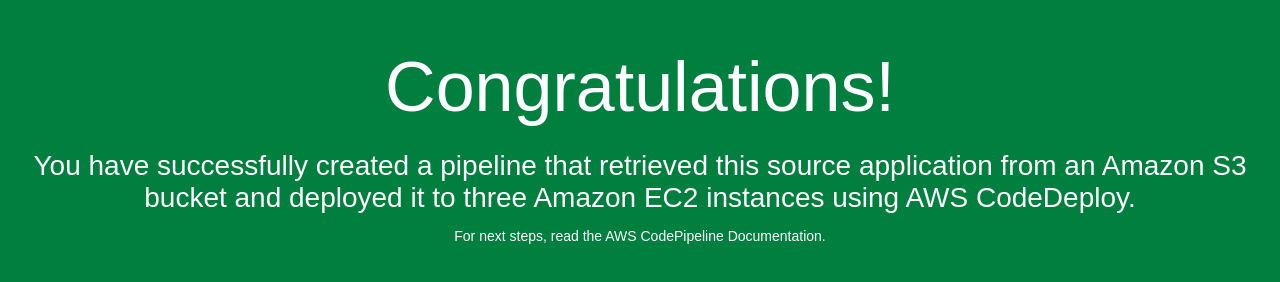
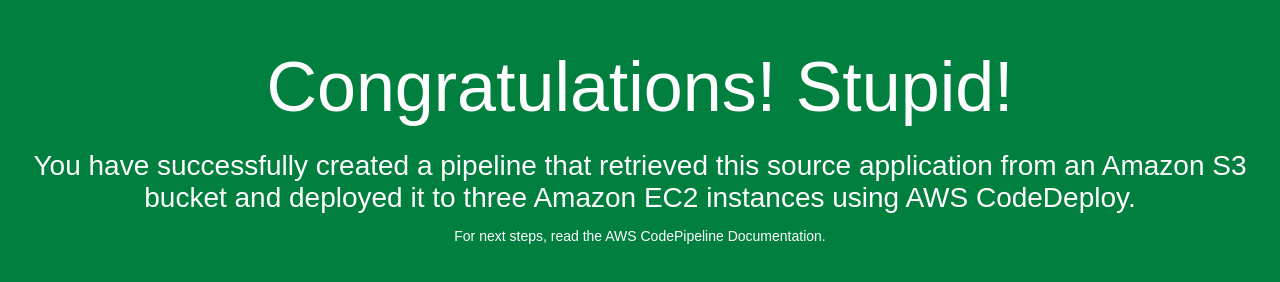
Before and after one commit to eduardopin/PipelineRepo, a plain HTML site: page index.html in a window 1280 px wide. Drawn offline with Linux system fonts and the light colour scheme.

Commit message:
Add files via upload

```diff
--- a/index.html
+++ b/index.html
@@ -2,7 +2,7 @@
 <html>
 <head>
   <meta charset="utf-8">
-  <title>Sample Deployment</title>
+  <title>Sample Deployment Hijo de P Mal parido</title>
   <style>
     body {
       color: #ffffff;
@@ -26,7 +26,7 @@
 </head>
 <body>
   <div align="center">
-    <h1>Congratulations!</h1>
+    <h1>Congratulations! Stupid!</h1>
     <h2>You have successfully created a pipeline that retrieved this source application from an Amazon S3 bucket and deployed it
 	to three Amazon EC2 instances using AWS CodeDeploy.</h2>
     <p>For next steps, read the AWS CodePipeline Documentation.</p>
```
